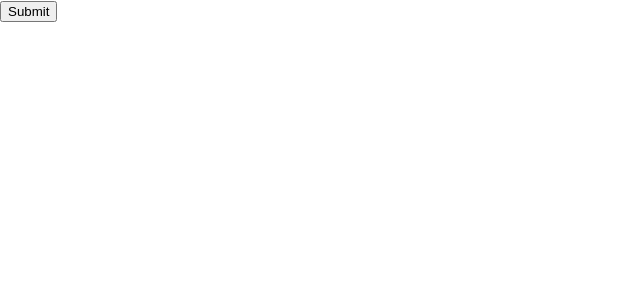
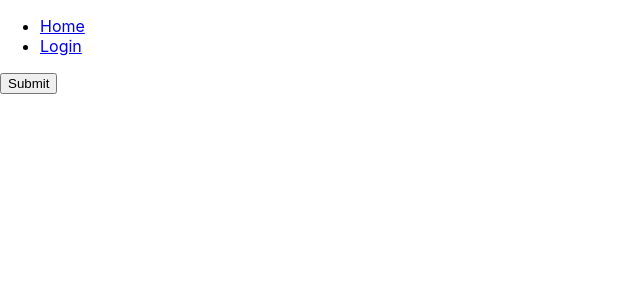
Before and after one commit to Geoffrey00/react-api-lpdev, a React (Create React App) app: page /login in a window 1280 px wide. Shown: the top 300 px of the page, without its empty margins (0-640 px from the left). Built offline with nearby package versions, Linux system fonts and the light colour scheme.

Commit message:
feat/routing: add layout

```diff
--- a/package.json
+++ b/package.json
@@ -37,6 +37,6 @@
     ]
   },
   "devDependencies": {
-    "react-router-dom": "^6.9.0"
+    "react-router-dom": "^6.11.1"
   }
 }
--- a/src/App.js
+++ b/src/App.js
@@ -2,6 +2,7 @@ import './App.css';
 import { BrowserRouter, Routes, Route, Navigate, useNavigate  } from "react-router-dom";
 import Home from './Page/Home/Home'
 import Login from './Page/Login/LoginPage'
+import Layout from './Component/Layout/Layout'
 
 export function RequireAuth({ children }) {
     // Used to ensure the refreshToken is called once at a time
@@ -22,12 +23,14 @@ function App() {
       //TODO ROUTER
       <BrowserRouter>
       <Routes>
-        <Route path="/" element={
-            <RequireAuth>
-                <Home />
-            </RequireAuth>
-        } />
-        <Route path="/login" element={<Login />} />
+        <Route path="/" element={<Layout />}>
+            <Route index element={
+                <RequireAuth>
+                    <Home />
+                </RequireAuth>
+            } />
+            <Route path="/login" element={<Login />} />
+        </Route>
       </Routes>
     </BrowserRouter>
   );
--- /dev/null
+++ b/src/Component/Layout/Layout.jsx
@@ -0,0 +1,22 @@
+import { Outlet, Link } from "react-router-dom";
+
+const Layout = () => {
+  return (
+    <>
+      <nav>
+        <ul>
+          <li>
+            <Link to="/">Home</Link>
+          </li>
+          <li>
+            <Link to="/login">Login</Link>
+          </li>
+        </ul>
+      </nav>
+
+      <Outlet />
+    </>
+  )
+};
+
+export default Layout;
```
Also changed, not shown: 1 other file (tests, documents, lock files or other folders).
